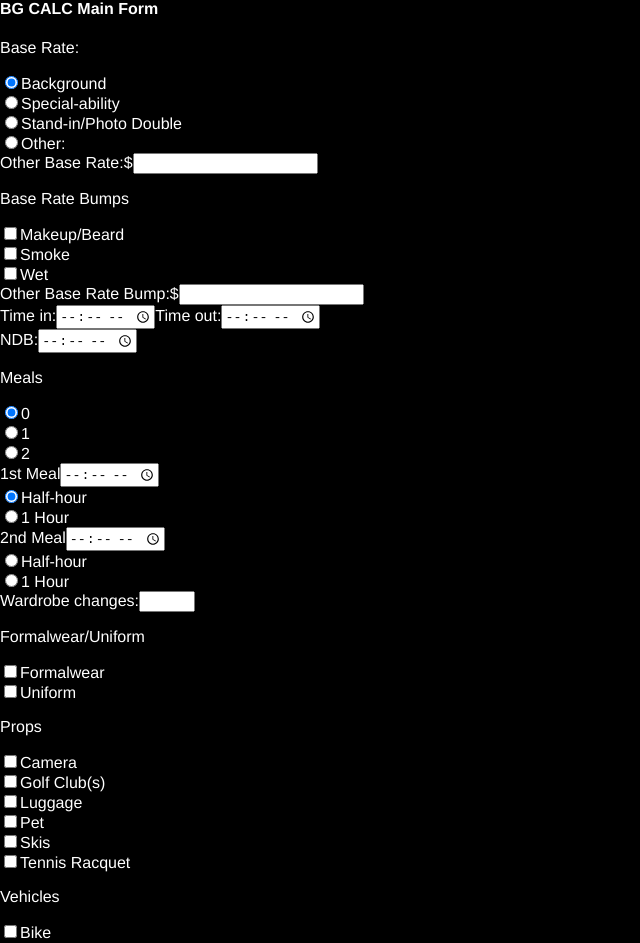
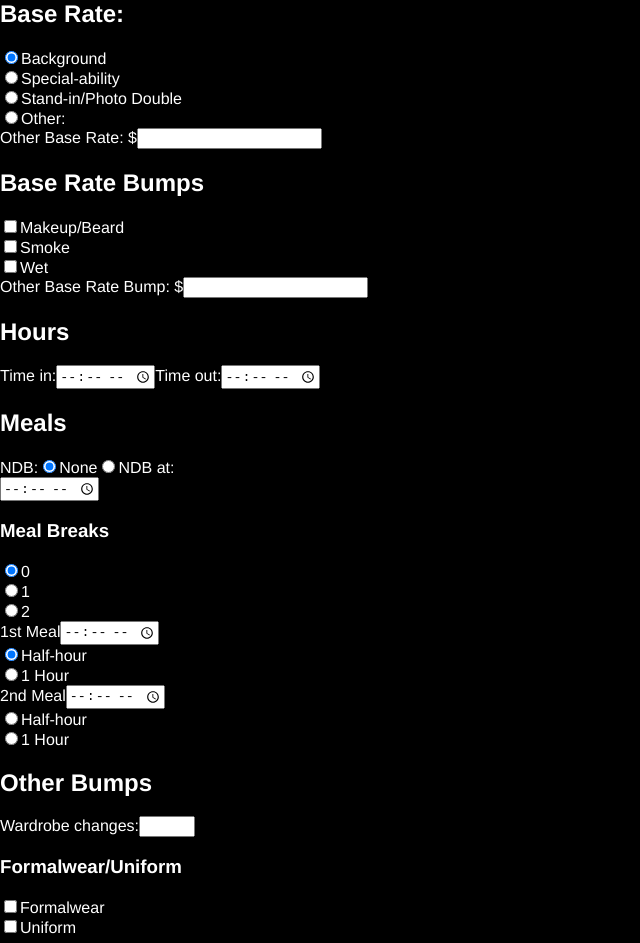
Before and after one commit to jasonchilcott/sag-bg-calc, a React (Create React App) app: page / in a window 1280 px wide. Shown: the part 80-1023 px from the top of the page, without its empty margins (0-640 px from the left). Built offline with nearby package versions, Linux system fonts and the light colour scheme.

Commit message:
worked on form formatting

```diff
--- a/src/Main.js
+++ b/src/Main.js
@@ -10,11 +10,12 @@ const Main = () => {
 
 
   return (
-    <div className="main-form">
-      <h4>BG CALC Main Form</h4>
+    <div className="main">
+
+
       <form>
 
-      <p>Base Rate:</p>
+      <h2>Base Rate:</h2>
 
       <div>
           <input type="radio" id="background" name="base-rate" value="background"
@@ -34,11 +35,11 @@ const Main = () => {
           <input type="radio" id="other" name="base-rate" value="other"/>
           <label for="other">Other:</label>
         </div>
-        <label for="other-base">Other Base Rate:</label>
-        $<input type="number" id="other-base" name="other-base"
+        <label for="other-base">Other Base Rate: $</label>
+        <input type="number" id="other-base" name="other-base"
         min="0"/>
 
-      <p>Base Rate Bumps</p>
+      <h2>Base Rate Bumps</h2>
 
         <div>
           <input type="checkbox" id="makeup-beard" name="makeup-beard"
@@ -57,11 +58,12 @@ const Main = () => {
           <label for="wet">Wet</label>
         </div>
 
-        <label for="other-base-bump">Other Base Rate Bump:</label>
-        $<input type="number" id="other-base-bump" name="other-base-bump"
+        <label for="other-base-bump">Other Base Rate Bump: $</label>
+        <input type="number" id="other-base-bump" name="other-base-bump"
         min="0"/>
 
         <div>
+          <h2>Hours</h2>
         <label>Time in:</label>
         <input
           className="form-control"
@@ -73,13 +75,25 @@ const Main = () => {
           type="time" id="time-out" name="time-out"
         />
         </div>
+        <h2>Meals</h2>
+        <div>
+          <div>
         <label>NDB:</label>
+        <input type="radio" id="no-ndb" name="ndb" value="false"
+                checked/>
+          <label for="no-ndb">None</label>
+          <input type="radio" id="yes-ndb" name="ndb" value="true"/>
+          <label for="yes-ndb">NDB at:</label>
+          <div>
+
         <input
           className="form-control"
-          type="time" id="ndb" name="ndb"
+          type="time" id="ndb-time" name="ndb-time"
         />
-        <p>Meals</p>
-        <div>
+        </div>
+        </div>
+
+        <h3>Meal Breaks</h3>
           <input type="radio" id="0" name="meals" value="0"
                 checked/>
           <label for="0">0</label>
@@ -120,11 +134,14 @@ const Main = () => {
           <input type="radio" id="hour" name="1st-duration" value="hour"/>
           <label for="hour">1 Hour</label>
         </div>
+
+        <h2>Other Bumps</h2>
+        <div>
         <label for="changes">Wardrobe changes:</label>
         <input type="number" id="changes" name="changes"
         min="0" max="10"/>
 
-        <p>Formalwear/Uniform</p>
+        <h3>Formalwear/Uniform</h3>
 
         <div>
           <input type="checkbox" id="formalwear" name="formalwear"
@@ -137,7 +154,7 @@ const Main = () => {
           <label for="uniform">Uniform</label>
         </div>
 
-        <p>Props</p>
+        <h3>Props</h3>
 
         <div>
           <input type="checkbox" id="camera" name="camera"
@@ -171,7 +188,7 @@ const Main = () => {
           <label for="tennis-racquet">Tennis Racquet</label>
         </div>
 
-        <p>Vehicles</p>
+        <h3>Vehicles</h3>
 
         <div>
           <input type="checkbox" id="bike" name="bike"
@@ -205,9 +222,12 @@ const Main = () => {
           <label for="trailer">Trailer</label>
         </div>
 
+        <h3>Misc.</h3>
+
         <label for="misc">Misc. Bump:</label>
         $<input type="number" id="misc" name="misc"
         min="0"/>
+        </div>
 
 
 
```
